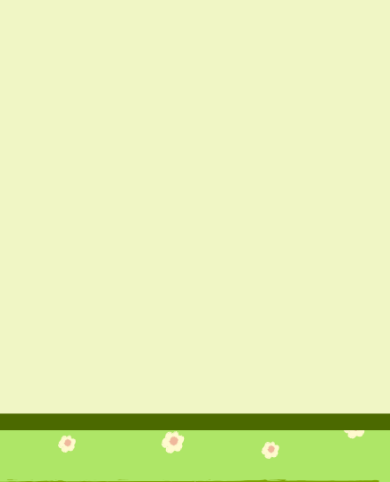
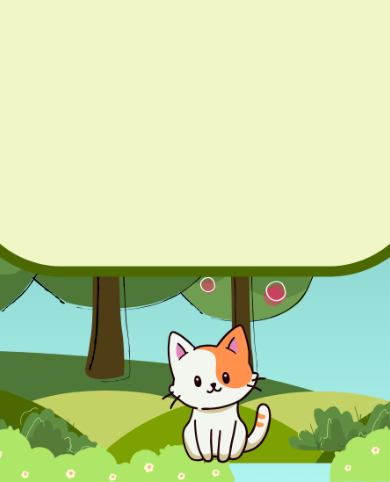
Before and after one commit to Tan-navi/forest-spirit-cat-quiz, a Flask app: page /result in a window 390 px wide. Shown: the part 362-844 px from the top of the page. Run offline with Flask 3, Linux system fonts and the light colour scheme.

Commit message:
Add mobile result page background

```diff
--- a/static/css/result.css
+++ b/static/css/result.css
@@ -182,3 +182,17 @@ body{
         text-align:center;
     }
 }
+@media (max-width:768px){
+
+    body{
+
+        background-image:url("../images/result_background_mobile.png");
+
+        background-size:cover;
+
+        background-position:center;
+
+        background-repeat:no-repeat;
+    }
+
+}
```
Also changed, not shown: static/images/result_background_mobile.png (added).
